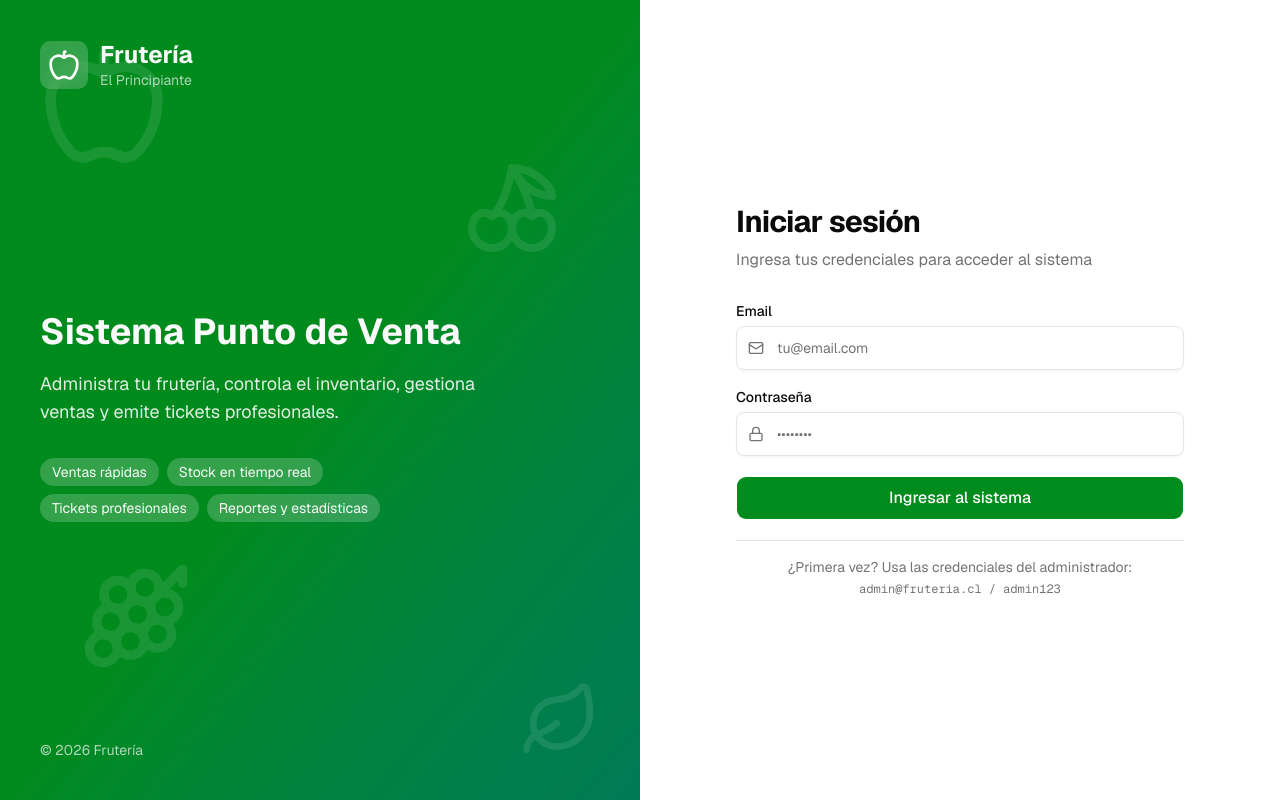
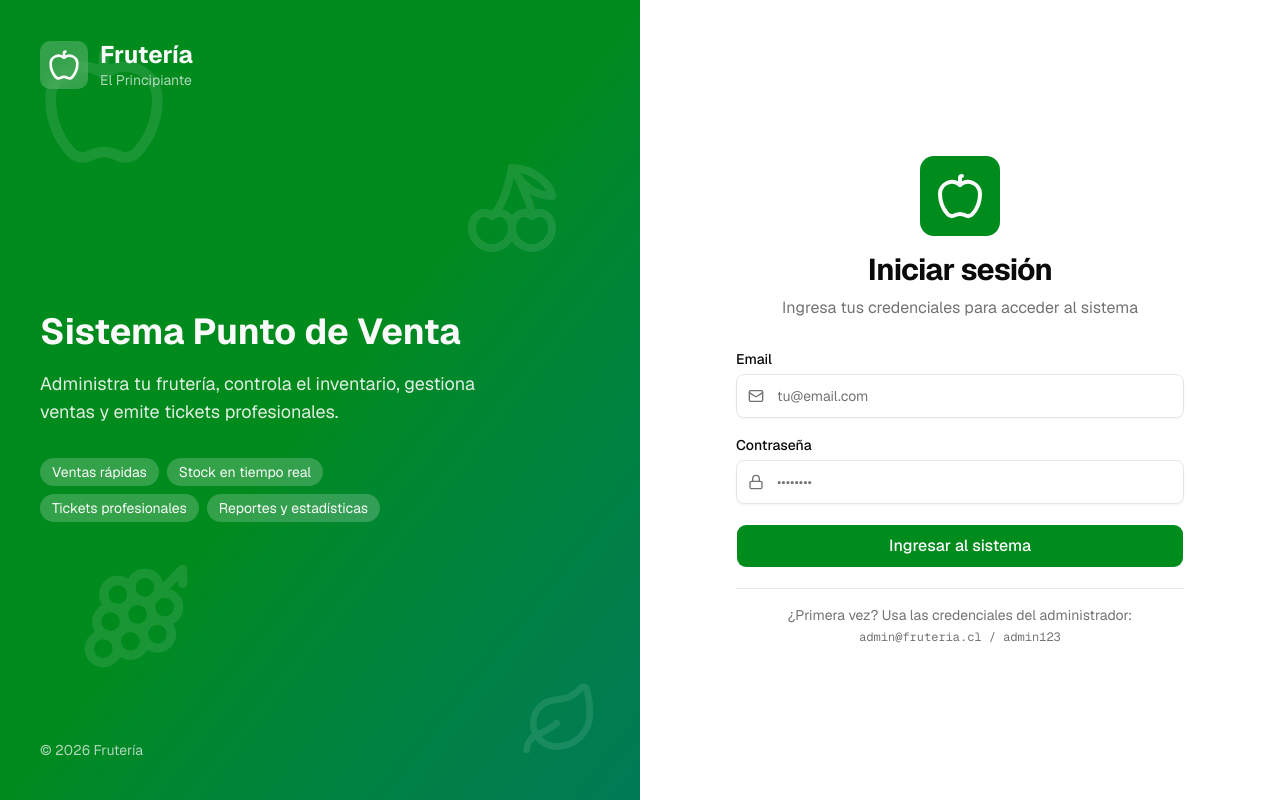
Before and after one commit to Beenyaaminn/fruteria-el-principiante, a Next.js app: page /login in a window 1280 px wide. Built offline with nearby package versions, Linux system fonts and the light colour scheme; no server answers; the database is empty.

Commit message:
feat: logo centrado arriba de Iniciar sesión en el login

```diff
--- a/src/app/login/page.tsx
+++ b/src/app/login/page.tsx
@@ -90,7 +90,16 @@ export default async function LoginPage() {
             </div>
           </div>
 
-          <div className="space-y-2">
+          <div className="space-y-2 text-center">
+            <div className="flex justify-center mb-4">
+              {logoUrl ? (
+                <img src={logoUrl} alt={storeName} className="h-20 w-20 object-contain rounded-xl" />
+              ) : (
+                <div className="rounded-xl bg-primary p-4">
+                  <Apple className="h-12 w-12 text-primary-foreground" />
+                </div>
+              )}
+            </div>
             <h2 className="text-3xl font-bold tracking-tight">Iniciar sesión</h2>
             <p className="text-muted-foreground">Ingresa tus credenciales para acceder al sistema</p>
           </div>
```
